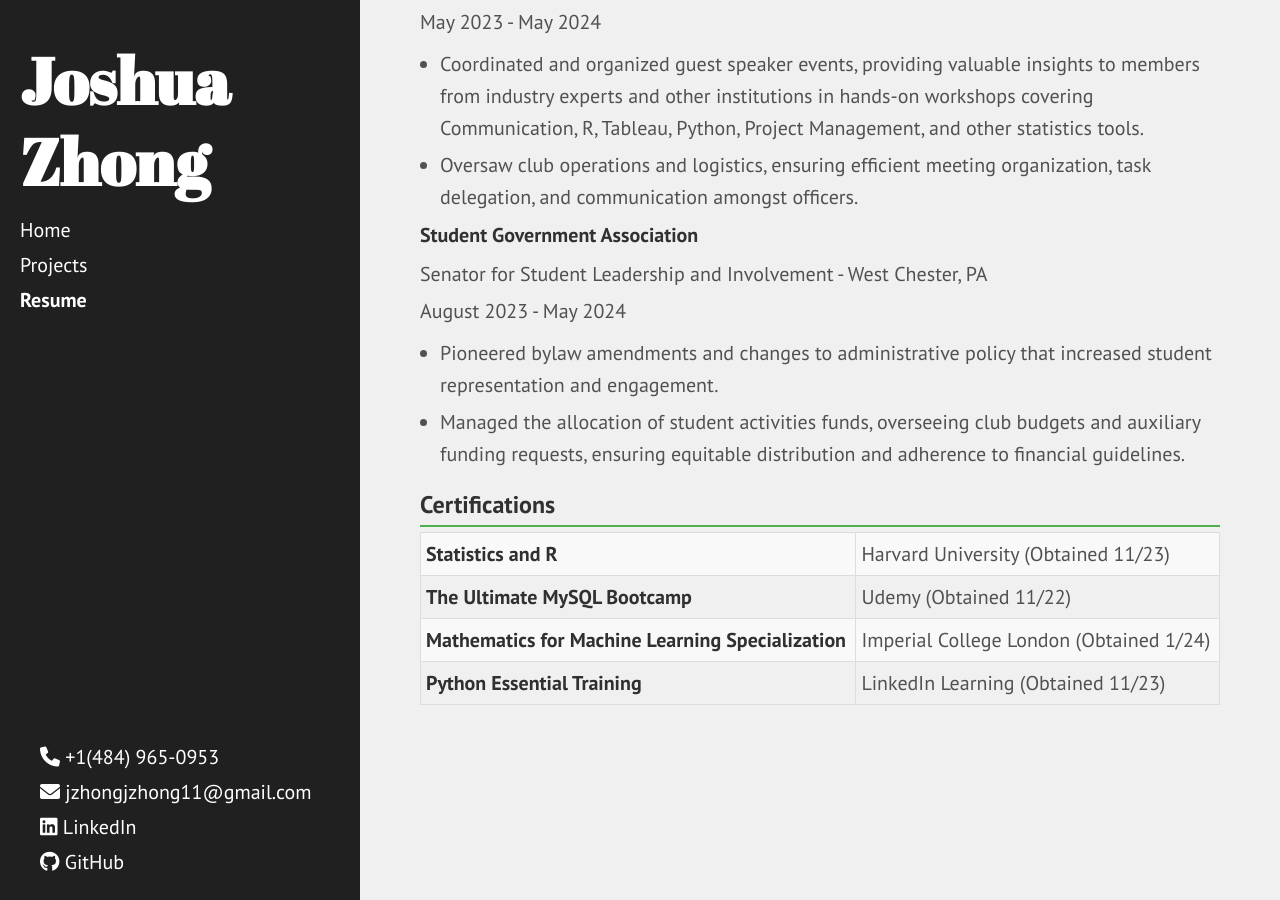
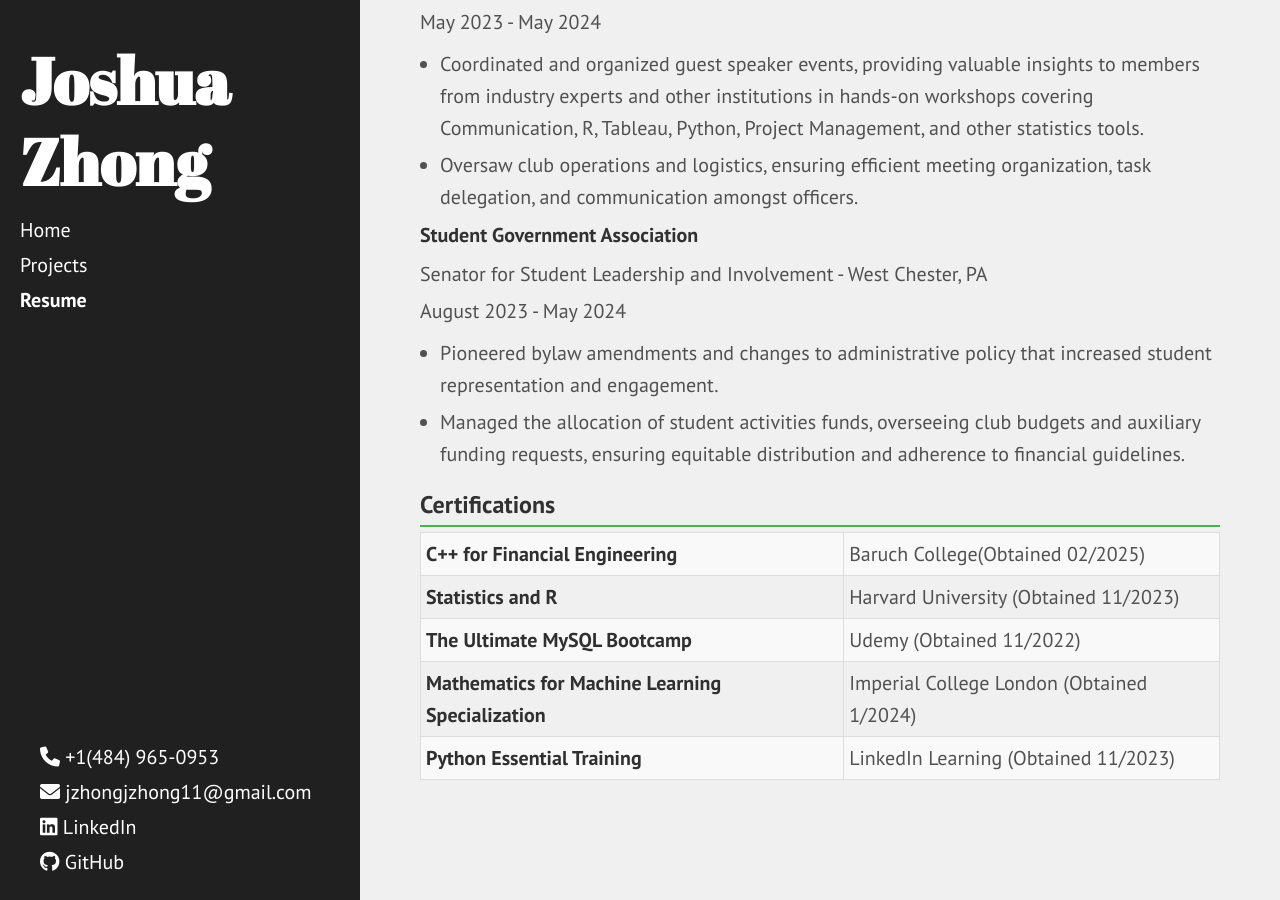
Before and after one commit to JZhong01/JZhong01.github.io, a Jekyll site: the page built from resume.html, in a window 1280 px wide and 900 px high, scrolled down 1640 px. Built offline with Jekyll 4.4.1, drawn with Linux system fonts in a browser that asks for light colours.

Commit message:
resume updates

```diff
--- a/resume.html
+++ b/resume.html
@@ -88,20 +88,24 @@
             <h2>Certifications</h2>
             <table class="certifications">
                 <tr>
+                    <td><strong>C++ for Financial Engineering</strong></td>
+                    <td>Baruch College(Obtained 02/2025)</td>
+                </tr>
+                <tr>
                     <td><strong>Statistics and R</strong></td>
-                    <td>Harvard University (Obtained 11/23)</td>
+                    <td>Harvard University (Obtained 11/2023)</td>
                 </tr>
                 <tr>
                     <td><strong>The Ultimate MySQL Bootcamp</strong></td>
-                    <td>Udemy (Obtained 11/22)</td>
+                    <td>Udemy (Obtained 11/2022)</td>
                 </tr>
                 <tr>
                     <td><strong>Mathematics for Machine Learning Specialization</strong></td>
-                    <td>Imperial College London (Obtained 1/24)</td>
+                    <td>Imperial College London (Obtained 1/2024)</td>
                 </tr>
                 <tr>
                     <td><strong>Python Essential Training</strong></td>
-                    <td>LinkedIn Learning (Obtained 11/23)</td>
+                    <td>LinkedIn Learning (Obtained 11/2023)</td>
                 </tr>
             </table>
         </div>
```
